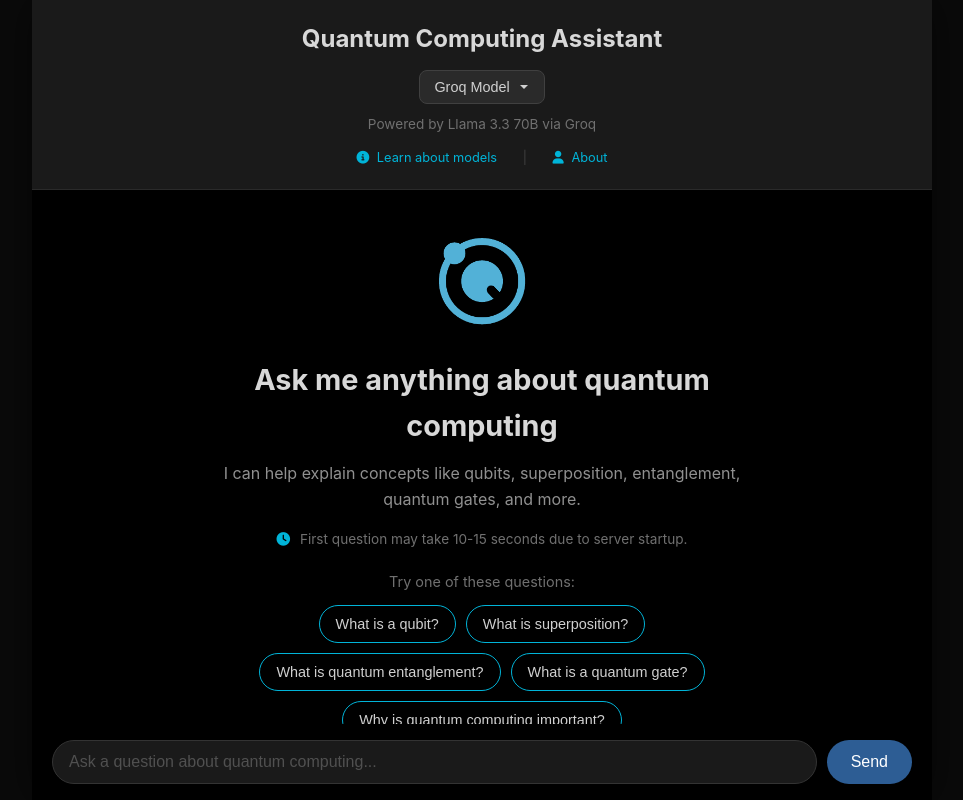
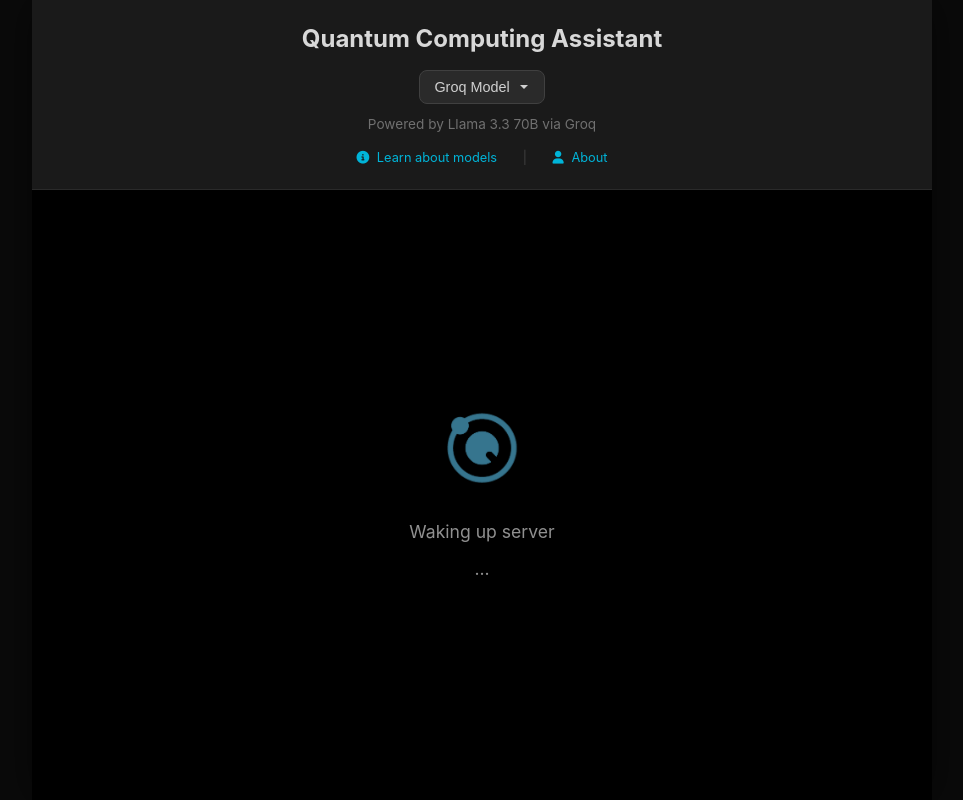
Before and after one commit to perez-eduardo/Quantum-Computing-LLM, a Flask app: page / in a window 1280 px wide. Shown: the whole page, without its empty margins (158-1121 px from the left). Run offline with Flask 3, Linux system fonts and the light colour scheme; data that the repository does not hold is empty.

Commit message:
Update - backend delay

```diff
--- a/frontend/static/style.css
+++ b/frontend/static/style.css
@@ -376,7 +376,7 @@
 
 .message--user {
     align-self: flex-end;
-    background-color: #2d5d94;
+    background-color: #0088aa;
     color: #e8e8e8;
     border-bottom-right-radius: 4px;
 }
@@ -527,7 +527,7 @@
 
 .input-bar__button {
     padding: 12px 24px;
-    background-color: #2d5d94;
+    background-color: #00a0c6;
     color: #ffffff;
     border: none;
     border-radius: 24px;
@@ -741,6 +741,84 @@
 }
 
 /* ================================
+   STARTUP SCREEN
+   ================================ */
+.startup {
+    display: flex;
+    flex: 1;
+    align-items: center;
+    justify-content: center;
+    background-color: #000000;
+    padding: 20px;
+}
+
+.startup__content {
+    text-align: center;
+}
+
+.startup__logo {
+    width: 80px;
+    height: 80px;
+    margin-bottom: 24px;
+    animation: pulse 2s ease-in-out infinite;
+}
+
+@keyframes pulse {
+    0%, 100% { opacity: 1; }
+    50% { opacity: 0.5; }
+}
+
+.startup__message {
+    font-size: 1.1rem;
+    color: #909090;
+    margin-bottom: 8px;
+}
+
+.startup__dots {
+    font-size: 1.1rem;
+    color: #909090;
+    min-height: 24px;
+}
+
+.startup__error-icon {
+    font-size: 3rem;
+    color: #cc4444;
+    margin-bottom: 20px;
+}
+
+.startup--error .startup__message {
+    font-size: 1.3rem;
+    color: #d0d0d0;
+    margin-bottom: 12px;
+}
+
+.startup__error-text {
+    font-size: 0.95rem;
+    color: #707070;
+    margin-bottom: 24px;
+}
+
+.startup__retry-btn {
+    background-color: #00a0c6;
+    color: #ffffff;
+    border: none;
+    border-radius: 24px;
+    padding: 12px 28px;
+    font-size: 1rem;
+    cursor: pointer;
+    transition: background-color 0.2s ease, box-shadow 0.2s ease;
+}
+
+.startup__retry-btn:hover {
+    background-color: #00b4d8;
+    box-shadow: 0 0 14px rgba(0, 180, 216, 0.4);
+}
+
+.startup__retry-btn i {
+    margin-right: 8px;
+}
+
+/* ================================
    SCROLLBAR
    ================================ */
 .chat::-webkit-scrollbar,
--- a/frontend/templates/index.html
+++ b/frontend/templates/index.html
@@ -46,7 +46,28 @@
             </div>
         </header>
 
-        <div class="chat" id="chat">
+        <!-- Startup screen (shown while checking backend) -->
+        <div class="startup" id="startup">
+            <div class="startup__content">
+                <img src="{{ url_for('static', filename='logo.png') }}" alt="Logo" class="startup__logo">
+                <div class="startup__message" id="startup-message">Connecting to server</div>
+                <div class="startup__dots" id="startup-dots"></div>
+            </div>
+        </div>
+
+        <!-- Error screen (shown if backend unavailable) -->
+        <div class="startup startup--error" id="startup-error" style="display: none;">
+            <div class="startup__content">
+                <i class="fa-solid fa-triangle-exclamation startup__error-icon"></i>
+                <div class="startup__message">Service Unavailable</div>
+                <div class="startup__error-text">The server is currently unavailable. Please try again later.</div>
+                <button class="startup__retry-btn" onclick="checkBackendAvailability()">
+                    <i class="fa-solid fa-rotate-right"></i> Retry
+                </button>
+            </div>
+        </div>
+
+        <div class="chat" id="chat" style="display: none;">
             <!-- Welcome screen (shown initially) -->
             <div class="welcome" id="welcome">
                 <div class="welcome__icon">
@@ -86,7 +107,7 @@
             <div class="messages" id="messages"></div>
         </div>
 
-        <form class="input-bar" id="input-form" onsubmit="handleSubmit(event)">
+        <form class="input-bar" id="input-form" onsubmit="handleSubmit(event)" style="display: none;">
             <div class="input-bar__loader" id="input-loader">
                 <video class="loading__video" id="loading-video" muted loop playsinline>
                     <source src="{{ url_for('static', filename='loading.webm') }}" type="video/webm">
@@ -273,10 +294,10 @@
 
         // Cold start messages (first question only)
         const COLD_START_STEPS = [
-            { text: "Waking up server", duration: 5 },
-            { text: "Initializing inference engine", duration: 5 },
-            { text: "Connecting to knowledge base", duration: 5 },
-            { text: "Preparing response", duration: 5 }
+            { text: "Waking up server", duration: 4 },
+            { text: "Initializing inference engine", duration: 4 },
+            { text: "Connecting to knowledge base", duration: 4 },
+            { text: "Warming up cache", duration: 4 }
         ];
 
         // Pipeline steps for custom model
@@ -698,8 +719,87 @@
             return div.innerHTML;
         }
 
+        // Backend availability check
+        const startupScreen = document.getElementById('startup');
+        const startupError = document.getElementById('startup-error');
+        const startupMessage = document.getElementById('startup-message');
+        const startupDots = document.getElementById('startup-dots');
+        const chatContainer = document.getElementById('chat');
+        const inputForm = document.getElementById('input-form');
+
+        let startupDotsInterval = null;
+        let checkAttempts = 0;
+        const maxCheckTime = 10000; // 10 seconds
+        const checkInterval = 1000; // Check every 1 second
+
+        function startStartupDots() {
+            let count = 0;
+            startupDotsInterval = setInterval(() => {
+                startupDots.textContent = '.'.repeat(count);
+                count = (count + 1) % 4;
+            }, 400);
+        }
+
+        function stopStartupDots() {
+            if (startupDotsInterval) {
+                clearInterval(startupDotsInterval);
+                startupDotsInterval = null;
+            }
+        }
+
+        async function checkBackendAvailability() {
+            // Reset to loading state
+            startupScreen.style.display = 'flex';
+            startupError.style.display = 'none';
+            checkAttempts = 0;
+
+            startStartupDots();
+
+            const startTime = Date.now();
+
+            while (Date.now() - startTime < maxCheckTime) {
+                try {
+                    const response = await fetch('/api/health', {
+                        method: 'GET',
+                        signal: AbortSignal.timeout(2000)
+                    });
+
+                    if (response.ok) {
+                        const data = await response.json();
+                        if (data.status === 'ok' || data.groq_available) {
+                            // Backend is ready
+                            stopStartupDots();
+                            startupScreen.style.display = 'none';
+                            chatContainer.style.display = 'flex';
+                            inputForm.style.display = 'flex';
+                            return;
+                        }
+                    }
+                } catch (error) {
+                    // Connection failed, continue trying
+                }
+
+                // Update message based on progress
+                const elapsed = Date.now() - startTime;
+                if (elapsed > 6000) {
+                    startupMessage.textContent = 'Almost there';
+                } else if (elapsed > 3000) {
+                    startupMessage.textContent = 'Waking up server';
+                }
+
+                // Wait before next check
+                await new Promise(resolve => setTimeout(resolve, checkInterval));
+            }
+
+            // Timeout - show error
+            stopStartupDots();
+            startupScreen.style.display = 'none';
+            startupError.style.display = 'flex';
+        }
+
         // Initialize UI on page load
         updateUIForModel();
+        checkBackendAvailability();
     </script>
 </body>
 </html>
```
